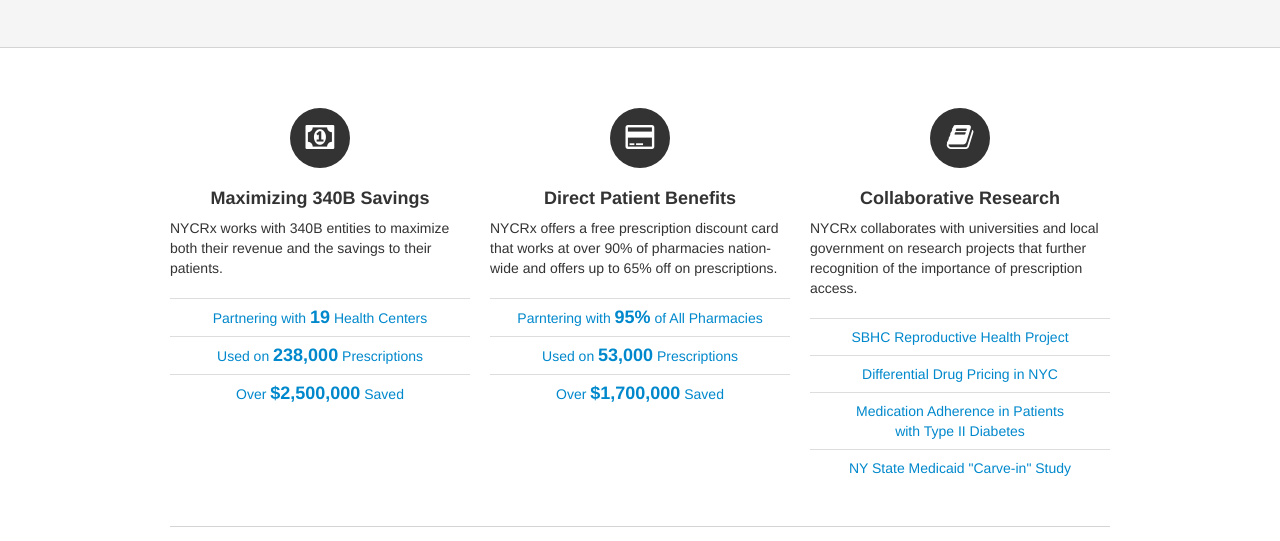
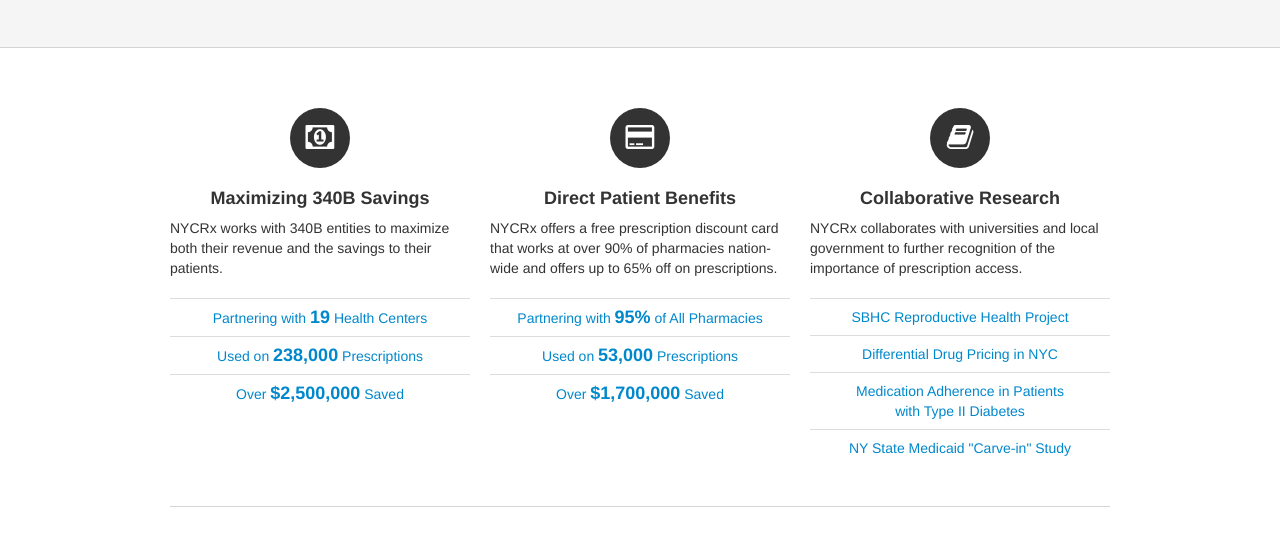
Before and after one commit to yl335/nycrx, a plain HTML site: page index.html in a window 1280 px wide. Shown: the part 259-800 px from the top of the page. Drawn offline with nearby package versions, Linux system fonts and the light colour scheme; files whose address does not match are found by name.

Commit message:
Added /font to config.ru; fixed typos

```diff
--- a/index.html
+++ b/index.html
@@ -60,7 +60,7 @@
 					<table class="table table-hover">
 						<tbody>
 							<tr>
-								<td><a href="#">Parntering with <b>95%</b> of All Pharmacies</a></td>
+								<td><a href="#">Partnering with <b>95%</b> of All Pharmacies</a></td>
 							</tr>
 							<tr>
 								<td><a href="#">Used on <b>53,000</b> Prescriptions</a></td>
@@ -74,7 +74,7 @@
 				<section class="span4">
 					<i class="icon-book"></i>
 					<h4>Collaborative Research</h4>
-					<p>NYCRx collaborates with universities and local government on research projects that further recognition of the importance of prescription access.</p>
+					<p>NYCRx collaborates with universities and local government to further recognition of the importance of prescription access.</p>
 					<table class="table table-hover">
 						<tbody>
 							<tr>
```
Also changed, not shown: 1 other file.
